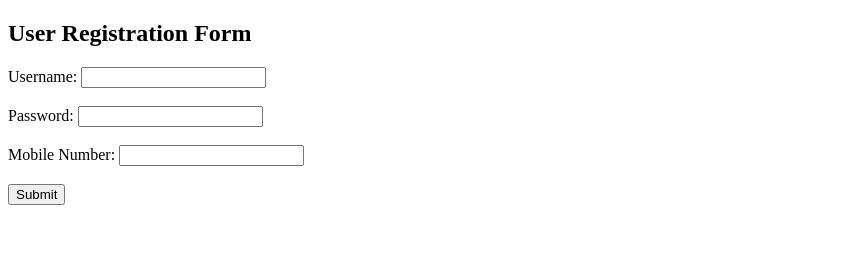
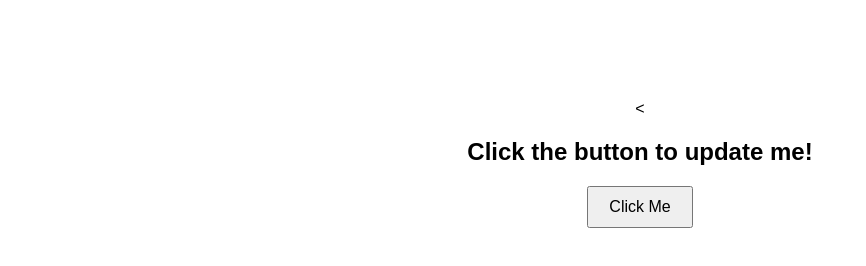
Before and after one commit to mrunamayeedeshpande2526-png/mrunmai, a plain HTML site: page index.html in a window 1280 px wide. Shown: the whole page, without its empty margins (0-866 px from the left). Drawn offline with Linux system fonts and the light colour scheme.

Commit message:
Replace user validation form with dynamic update example

```diff
--- a/index.html
+++ b/index.html
@@ -1,62 +1,34 @@
-<!DOCTYPE html>
+<<!DOCTYPE html>
 <html>
 <head>
-    <title>User Validation Form</title>
-    <script>
-        function validateForm() {
-
-            var username = document.getElementById("username").value;
-            var password = document.getElementById("password").value;
-            var mobile = document.getElementById("mobile").value;
-
-            // Username: Only letters, minimum 3 characters
-            var usernamePattern = /^[A-Za-z]{3,}$/;
-
-            // Password: Minimum 6 characters, at least 1 letter and 1 digit
-            var passwordPattern = /^(?=.*[A-Za-z])(?=.*[0-9]).{6,}$/;
-
-            // Mobile: Exactly 10 digits
-            var mobilePattern = /^[0-9]{10}$/;
-
-            if (!usernamePattern.test(username)) {
-                alert("Invalid Username!\nUsername must contain only letters and minimum 3 characters.");
-                return false;
-            }
-
-            if (!passwordPattern.test(password)) {
-                alert("Invalid Password!\nPassword must be at least 6 characters long and contain at least 1 letter and 1 digit.");
-                return false;
-            }
-
-            if (!mobilePattern.test(mobile)) {
-                alert("Invalid Mobile Number!\nMobile number must contain exactly 10 digits.");
-                return false;
-            }
-
-            alert("Form Submitted Successfully!");
-            return true;
+    <title>Dynamic Update Example</title>
+    <style>
+        body {
+            font-family: Arial, sans-serif;
+            text-align: center;
+            margin-top: 100px;
         }
-    </script>
+        button {
+            padding: 10px 20px;
+            font-size: 16px;
+            cursor: pointer;
+        }
+    </style>
 </head>
-
 <body>
 
-    <h2>User Registration Form</h2>
+    <h2 id="text">Click the button to update me!</h2>
+    <button id="btn">Click Me</button>
 
-    <form onsubmit="return validateForm()">
+    <script>
+        const button = document.getElementById("btn");
+        const text = document.getElementById("text");
 
-        <label>Username:</label>
-        <input type="text" id="username"><br><br>
-
-        <label>Password:</label>
-        <input type="password" id="password"><br><br>
-
-        <label>Mobile Number:</label>
-        <input type="text" id="mobile"><br><br>
-
-        <input type="submit" value="Submit">
-
-    </form>
+        button.addEventListener("click", function() {
+            text.textContent = "Text Updated Successfully!";
+            text.style.color = "green";
+        });
+    </script>
 
 </body>
 </html>
```
